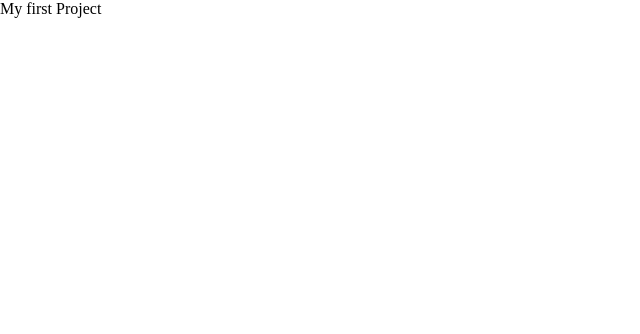
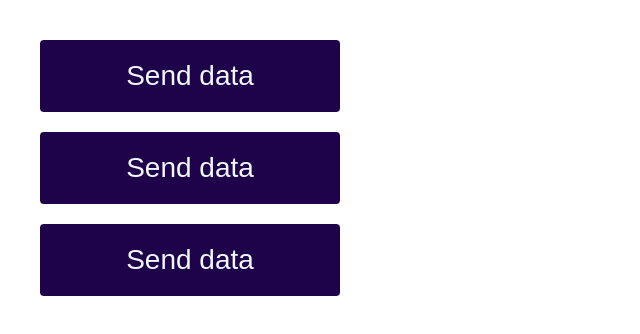
Before and after one commit to SchneiderIrene/React, a React (Create React App) app: page / in a window 1280 px wide. Shown: the top 334 px of the page, without its empty margins (0-640 px from the left). Built offline with nearby package versions, Linux system fonts and the light colour scheme.

Commit message:
Lesson02

```diff
--- a/src/App.js
+++ /dev/null
@@ -1,10 +0,0 @@
-
-import './App.css';
-
-function App() {
-  return (
-    <div className="App">My first Project</div>
-  );
-}
-
-export default App;
--- /dev/null
+++ b/src/App.jsx
@@ -0,0 +1,13 @@
+
+import './App.css';
+import Lesson02 from './lessons/Lessons02/Lessons02';
+
+function App() {
+  return (
+    <div className="App">
+      <Lesson02/>
+    </div>
+  );
+}
+
+export default App;
--- /dev/null
+++ b/src/components/Button/Button.jsx
@@ -0,0 +1,11 @@
+import './styles.css'
+
+function Button (){
+    const sendButtonName = 'Send';
+    const getButtonName = 'Get';
+    const isGetButton = false;
+
+    return <button className='main-button'>{isGetButton?getButtonName:sendButtonName} data</button>
+}
+
+export default Button;
--- /dev/null
+++ b/src/components/Button/styles.css
@@ -0,0 +1,9 @@
+.main-button {
+    width: 300px;
+    background: rgb(30, 3, 74);
+    font-size: 28px;
+    padding: 20px 30px;
+    color: aliceblue;
+    border: none;
+    border-radius: 4px;
+}
--- a/src/index.js
+++ b/src/index.js
@@ -7,3 +7,5 @@ import reportWebVitals from './reportWebVitals';
 const root = ReactDOM.createRoot(document.getElementById('root'));
 root.render(<App />);
 reportWebVitals();
+
+export default App;
--- /dev/null
+++ b/src/lessons/Lessons02/Lessons02.jsx
@@ -0,0 +1,15 @@
+import Button from "../../components/Button/Button";
+import './styles.css'
+
+
+function Lesson02() {
+  return (
+    <div className="buttons-container">
+      <Button />
+      <Button />
+      <Button />
+    </div>
+  );
+}
+
+export default Lesson02;
--- /dev/null
+++ b/src/lessons/Lessons02/styles.css
@@ -0,0 +1,6 @@
+.buttons-container {
+    display: flex;
+    flex-direction: column;
+    gap: 20px;
+    margin: 40px;
+}
```
Also changed, not shown: src/App.css (line endings or trailing spaces).
